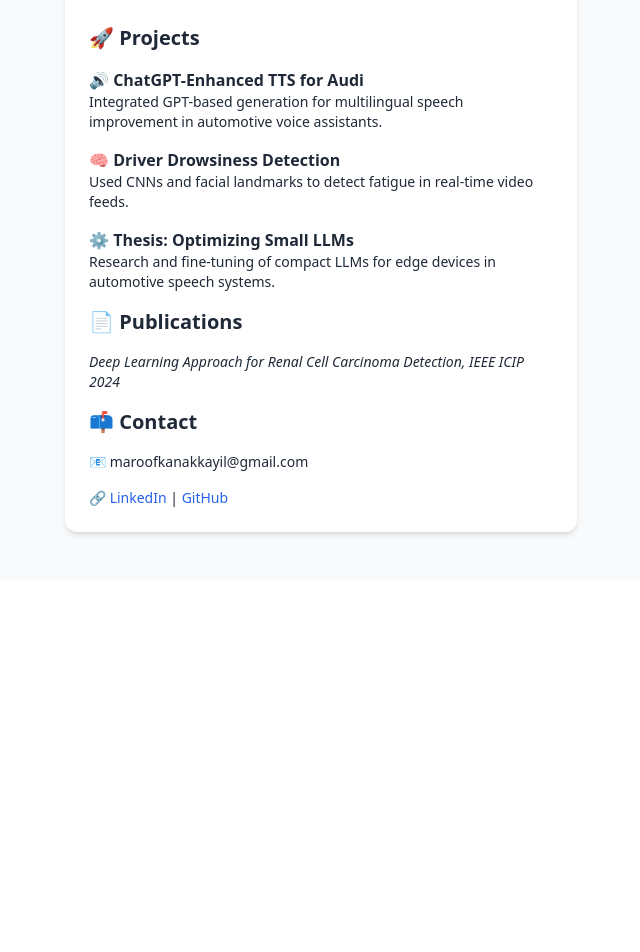
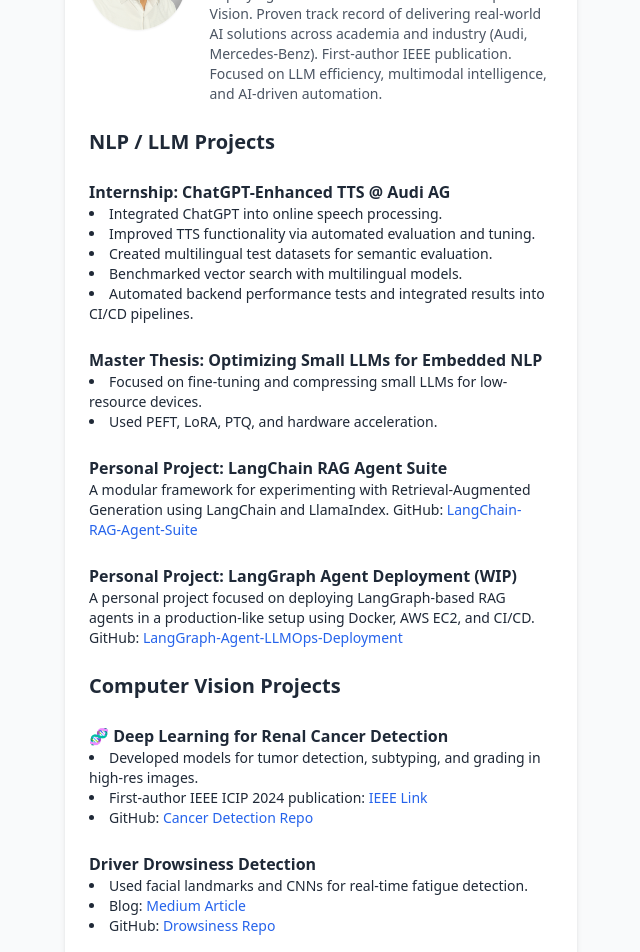
Before and after one commit to RoboMaroof/maroof-portfolio, a React (Create React App) app: page / in a window 1280 px wide. Shown: the part 220-1172 px from the top of the page, without its empty margins (319-959 px from the left). Before the commit the page ends 800 px from the top, so only its background shows below. Built offline with nearby package versions, Linux system fonts and the light colour scheme.

Commit message:
projects updated

```diff
--- a/src/components/Profile.js
+++ b/src/components/Profile.js
@@ -1,5 +1,5 @@
 import React from "react";
-import photo from "../assets/maroof-photo.jpg"; // Your photo
+import photo from "../assets/maroof-photo.jpg";
 
 const Profile = () => {
   return (
@@ -9,32 +9,81 @@ const Profile = () => {
         <div>
           <h1 className="text-3xl font-bold">Maroof Abdul Aziz</h1>
           <p className="text-md mt-2">
-            AI/Robotics Engineer | LLM Researcher | Master’s Student @ RWTH Aachen
+            M.Sc. Robotic Systems Engineering at RWTH Aachen | LLM + Vision Developer | Ex-Mercedes-Benz | Master Thesis @ Audi
           </p>
           <p className="mt-1 text-sm text-gray-600">
-            Passionate about deploying LLMs and AI systems into real-world applications—especially in embedded NLP and automotive voice systems.
+            Hands-on experience in developing, optimizing, and deploying AI/ML models for LLMs and Computer Vision. Proven track record of delivering real-world AI solutions across academia and industry (Audi, Mercedes-Benz). First-author IEEE publication. Focused on LLM efficiency, multimodal intelligence, and AI-driven automation.
           </p>
         </div>
       </div>
 
-      <div className="mt-6 space-y-4">
-        <h2 className="text-xl font-semibold">🚀 Projects</h2>
+      {/* Projects Section */}
+      <div className="mt-6 space-y-6">
+        <h2 className="text-xl font-semibold">NLP / LLM Projects</h2>
+
         <div>
-          <h3 className="font-semibold">🔊 ChatGPT-Enhanced TTS for Audi</h3>
-          <p className="text-sm">Integrated GPT-based generation for multilingual speech improvement in automotive voice assistants.</p>
-        </div>
-        <div>
-          <h3 className="font-semibold">🧠 Driver Drowsiness Detection</h3>
-          <p className="text-sm">Used CNNs and facial landmarks to detect fatigue in real-time video feeds.</p>
-        </div>
-        <div>
-          <h3 className="font-semibold">⚙️ Thesis: Optimizing Small LLMs</h3>
-          <p className="text-sm">Research and fine-tuning of compact LLMs for edge devices in automotive speech systems.</p>
+          <h3 className="font-semibold">Internship: ChatGPT-Enhanced TTS @ Audi AG</h3>
+          <ul className="text-sm list-disc list-inside">
+            <li>Integrated ChatGPT into online speech processing.</li>
+            <li>Improved TTS functionality via automated evaluation and tuning.</li>
+            <li>Created multilingual test datasets for semantic evaluation.</li>
+            <li>Benchmarked vector search with multilingual models.</li>
+            <li>Automated backend performance tests and integrated results into CI/CD pipelines.</li>
+          </ul>
         </div>
 
-        <h2 className="text-xl font-semibold mt-6">📄 Publications</h2>
-        <p className="text-sm italic">Deep Learning Approach for Renal Cell Carcinoma Detection, IEEE ICIP 2024</p>
+        <div>
+          <h3 className="font-semibold">Master Thesis: Optimizing Small LLMs for Embedded NLP</h3>
+          <ul className="text-sm list-disc list-inside">
+            <li>Focused on fine-tuning and compressing small LLMs for low-resource devices.</li>
+            <li>Used PEFT, LoRA, PTQ, and hardware acceleration.</li>
+          </ul>
+        </div>
 
+        <div>
+          <h3 className="font-semibold">Personal Project: LangChain RAG Agent Suite</h3>
+          <p className="text-sm">
+            A modular framework for experimenting with Retrieval-Augmented Generation using LangChain and LlamaIndex.
+            GitHub: <a href="https://github.com/RoboMaroof/LangChain-RAG-Agent-Suite" className="text-blue-600">LangChain-RAG-Agent-Suite</a>
+          </p>
+        </div>
+
+        <div>
+          <h3 className="font-semibold">Personal Project: LangGraph Agent Deployment (WIP)</h3>
+          <p className="text-sm">
+            A personal project focused on deploying LangGraph-based RAG agents in a production-like setup using Docker, AWS EC2, and CI/CD.
+            GitHub: <a href="https://github.com/RoboMaroof/LangGraph-Agent-LLMOps-Deployment" className="text-blue-600">LangGraph-Agent-LLMOps-Deployment</a>
+          </p>
+        </div>
+
+        {/* CV Section */}
+        <h2 className="text-xl font-semibold mt-6">Computer Vision Projects</h2>
+
+        <div>
+          <h3 className="font-semibold">🧬 Deep Learning for Renal Cancer Detection</h3>
+          <ul className="text-sm list-disc list-inside">
+            <li>Developed models for tumor detection, subtyping, and grading in high-res images.</li>
+            <li>First-author IEEE ICIP 2024 publication: <a href="https://ieeexplore.ieee.org/document/10647236" className="text-blue-600">IEEE Link</a></li>
+            <li>GitHub: <a href="https://github.com/RoboMaroof/Cancer-Detection-on-WSIs---LFB" className="text-blue-600">Cancer Detection Repo</a></li>
+          </ul>
+        </div>
+
+        <div>
+          <h3 className="font-semibold">Driver Drowsiness Detection</h3>
+          <ul className="text-sm list-disc list-inside">
+            <li>Used facial landmarks and CNNs for real-time fatigue detection.</li>
+            <li>Blog: <a href="https://techlabs-aachen.medium.com/driver-drowsiness-recognition-1c2c0f2039a9" className="text-blue-600">Medium Article</a></li>
+            <li>GitHub: <a href="https://github.com/RoboMaroof/TechLabs_DriverDrowsinessDetection" className="text-blue-600">Drowsiness Repo</a></li>
+          </ul>
+        </div>
+
+        {/* Publications */}
+        <h2 className="text-xl font-semibold mt-6">Publications</h2>
+        <p className="text-sm italic">
+          "Deep Learning Approach for Renal Cell Carcinoma Detection", IEEE ICIP 2024.
+        </p>
+
+        {/* Contact */}
         <h2 className="text-xl font-semibold mt-6">📫 Contact</h2>
         <p className="text-sm">📧 maroofkanakkayil@gmail.com</p>
         <p className="text-sm">
```
